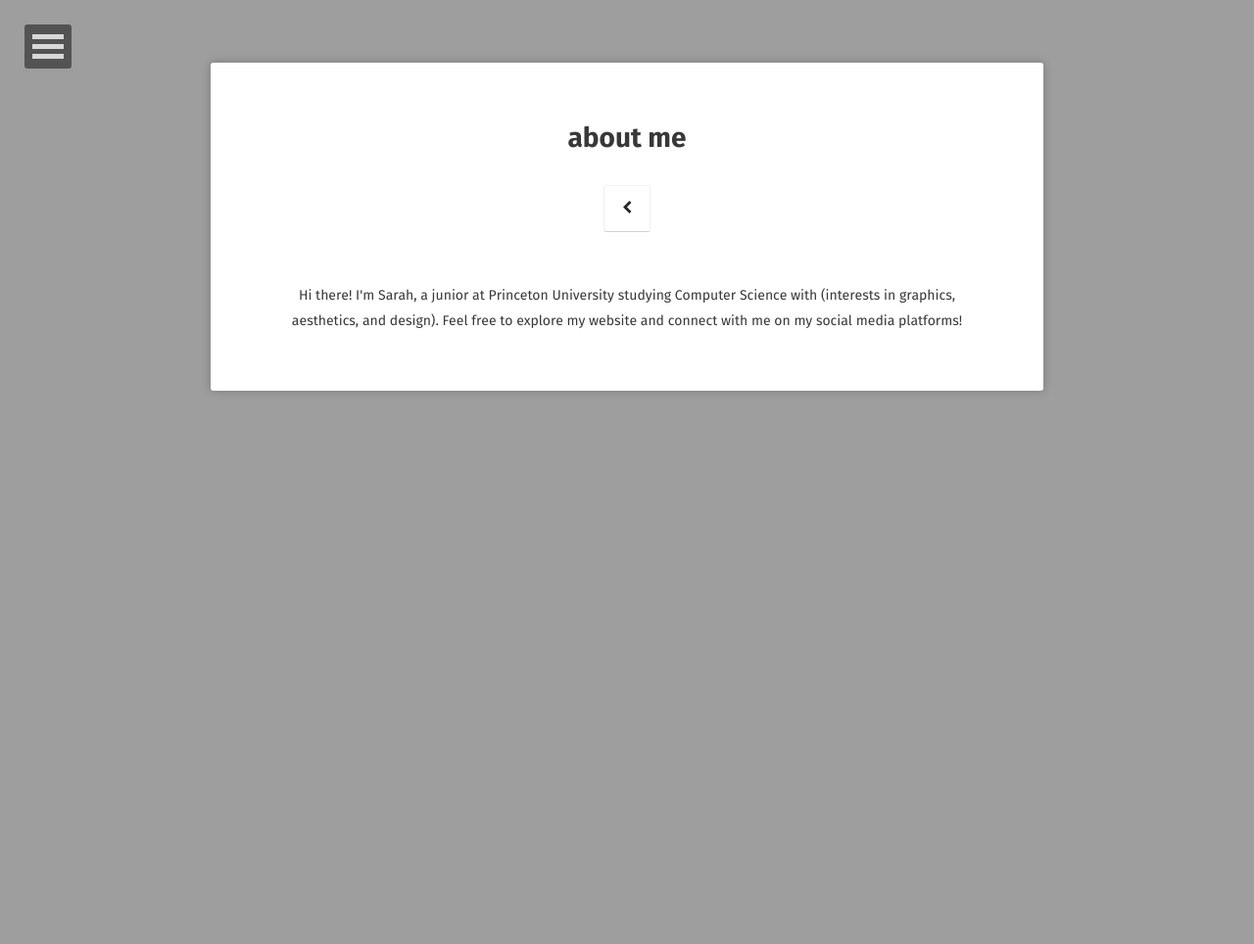
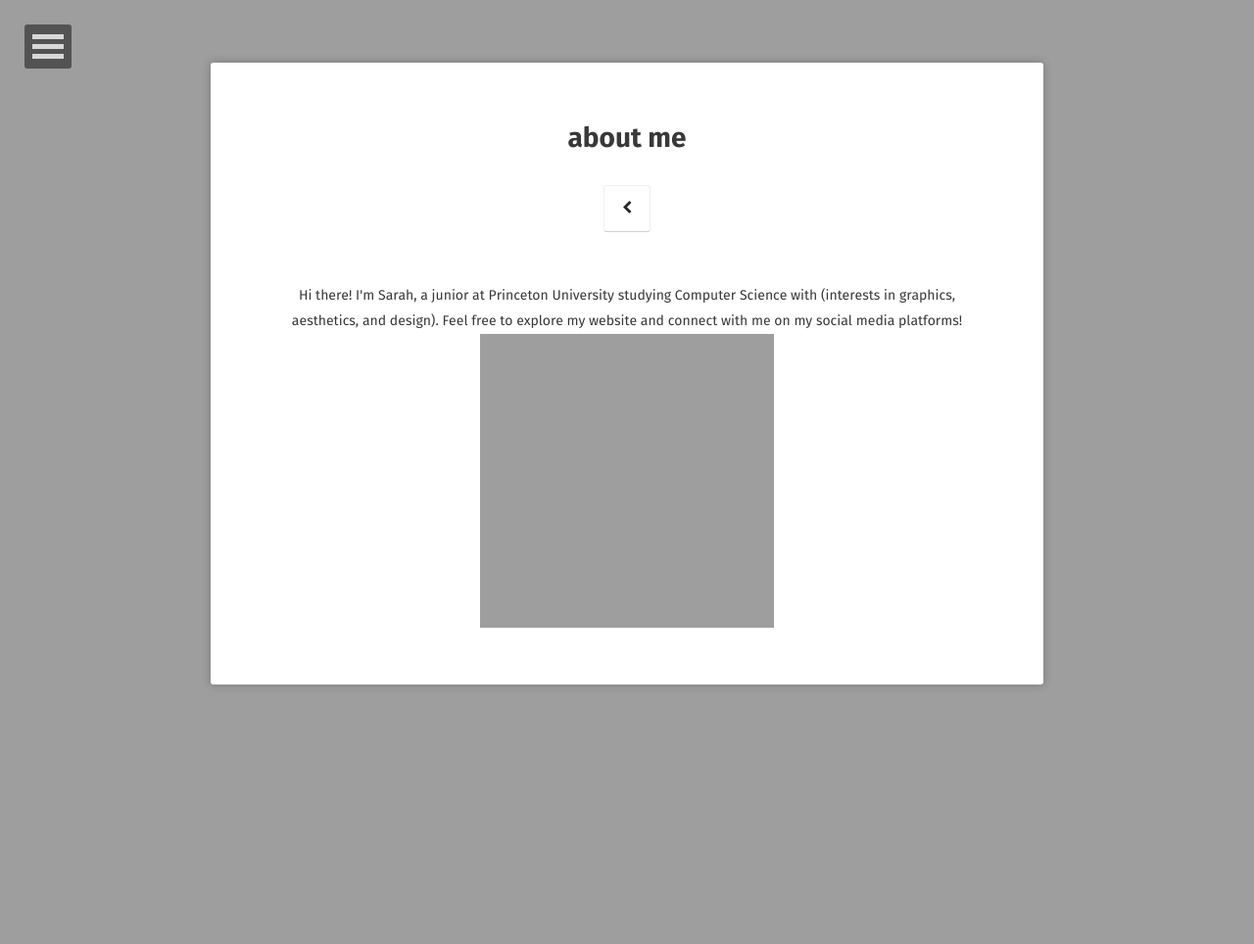
Before and after one commit to sp37344/sp37344.github.io, a Jekyll site: the page built from about/index.md, in a window 1280 px wide. Shown: the whole page at 98% size. Built offline with Jekyll 4.4.1, drawn with Linux system fonts in a browser that asks for light colours; some web fonts are replaced.

```diff
--- a/about/index.md
+++ b/about/index.md
@@ -6,4 +6,7 @@ date: 2017-10-2
 comments: false
 ---
 
-<center><a href="http://sp37344.github.io/"></a> Hi there! I'm Sarah, a junior at Princeton University studying Computer Science with (interests in graphics, aesthetics, and design). Feel free to explore my website and connect with me on my social media platforms!  </center>
+<center>
+	<a href="http://sp37344.github.io/"></a> Hi there! I'm Sarah, a junior at Princeton University studying Computer Science with (interests in graphics, aesthetics, and design). Feel free to explore my website and connect with me on my social media platforms!
+	<img src="{{ site.url }}/assets/img/headshot.png" align="middle" style="width:300px;height:300px;">
+</center>
```
Also changed, not shown: 1 other file.
